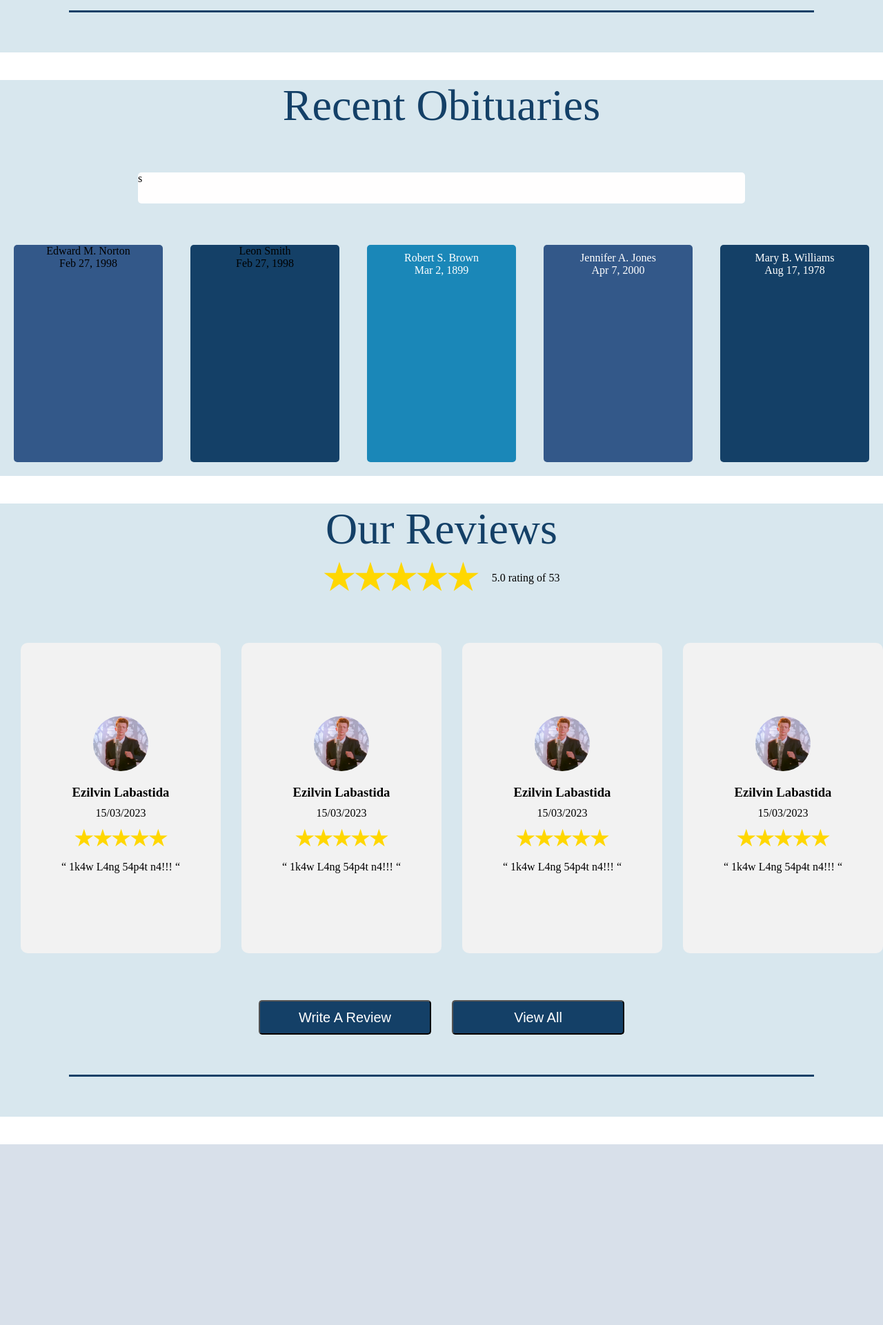
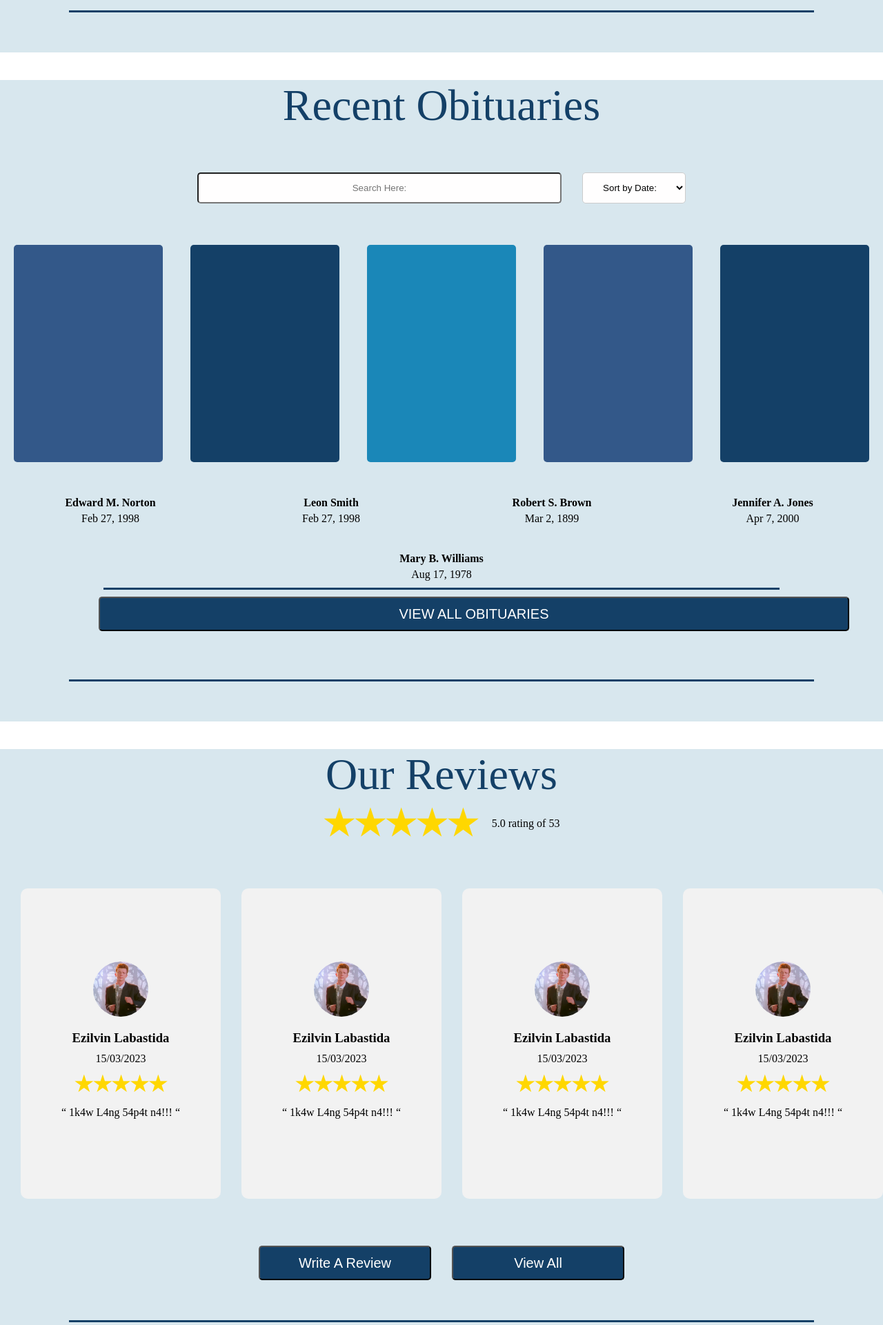
Before and after one commit to zxaredj/Funeral-System, a PHP site: page / in a window 1280 px wide. Shown: the part 1869-3790 px from the top of the page at 69% size. Before the commit the page ends 3528 px from the top, so only its background shows below. Run offline with PHP 8.4, Linux system fonts and the light colour scheme; some web fonts are replaced.

Commit message:
another changes

```diff
--- a/front-end/index.html
+++ b/front-end/index.html
@@ -65,40 +65,51 @@
         </section>
         <section class="homepage-3">
             <h1 class="homepage-title">Recent Obituaries</h1>
-            <div class="blank-container">s</div>
+            <div class="sort-filter-container">
+                <input type="text" class="search-container" placeholder="Search Here:" style="margin-right: 30px; text-align: center;">
+                <select name="date" class="sort-date-container" id="sort-date">
+                    <option value="date">Sort by Date:</option>
+                    <option value="2000">2000</option>
+                    <option value="2001">2001</option>
+                    <option value="2002">2002</option>
+                    <option value="2003">2003</option>
+                </select>
+            </div>
             <div class="obituaries-container">
-                <div class="obituaries-item obituaries-item-1">
-                    <!-- <img src="/front-end/pictures/obituaries1.jpg" alt="Obituaries"> -->
+                <div class="obituaries-item obituaries-item-1"></div>
+                <div class="obituaries-item obituaries-item-2"></div>
+                <div class="obituaries-item obituaries-item-3"> </div>
+                <div class="obituaries-item obituaries-item-4"></div>
+                <div class="obituaries-item obituaries-item-5"></div>
+            </div>
+            <div class="obituaries-info-container">
+                <div class="obituaries-info">
                     <p class="obituaries-name">Edward M. Norton</p>
                     <p class="obituaries-date">Feb 27, 1998</p>
                 </div>
-                <div class="obituaries-item obituaries-item-2">
-                    <!-- <img src="/front-end/pictures/obituaries2.jpg" alt="Obituaries"> -->
+                <div class="obituaries-info">
                     <p class="obituaries-name">Leon Smith</p>
                     <p class="obituaries-date">Feb 27, 1998</p>
                 </div>
-                <div class="obituaries-item obituaries-item-3">
-                    <!-- <img src="/front-end/pictures/obituaries3.jpg" alt="Obituaries"> -->
-                    <p class="obituaries-description">Robert S. Brown
-                        <br>
-                        Mar 2, 1899
-                    </p>
+                <div class="obituaries-info">
+                    <p class="obituaries-name">Robert S. Brown</p>
+                    <p class="obituaries-date">Mar 2, 1899</p>
                 </div>
-                <div class="obituaries-item obituaries-item-4">
-                    <!-- <img src="/front-end/pictures/obituaries2.jpg" alt="Obituaries"> -->
-                    <p class="obituaries-description">Jennifer A. Jones
-                        <br>
-                        Apr 7, 2000
-                    </p>
+                <div class="obituaries-info">
+                    <p class="obituaries-name">Jennifer A. Jones</p>
+                    <p class="obituaries-date">Apr 7, 2000</p>
                 </div>
-                <div class="obituaries-item obituaries-item-5">
-                    <!-- <img src="/front-end/pictures/obituaries3.jpg" alt="Obituaries"> -->
-                    <p class="obituaries-description">Mary B. Williams
-                        <br>
-                        Aug 17, 1978
-                    </p>
+                <div class="obituaries-info">
+                    <p class="obituaries-name">Mary B. Williams</p>
+                    <p class="obituaries-date">Aug 17, 1978</p>
                 </div>
             </div>
+            <hr style="margin: 0 150px;">
+            <div class="view-container">
+                <button class="original-button" style="margin: 10px 140px 70px 143px; width: 85%;">VIEW ALL OBITUARIES</button>
+            </div>
+            <hr>
+            <br>
         </section>
         <section class="homepage-4">
             <h1 class="homepage-title">Our Reviews</h1>
@@ -186,6 +197,28 @@
             <br>
         </section>
         <section class="homepage-5">
+            <br>
+            <br>
+            <h1 class="homepage-5-title">Directions</h1>
+            <div class="wrapper-container">
+                <div class="left-wrapper-container">
+                    <h2>Philip Sabino Funeral Services</h2>
+                    <div class="left-wrapper-item">
+                        <img src="/front-end/pictures/map.png" alt="Map">
+                    </div>
+                </div>
+                <div class="right-wrapper-container">
+                    <h2>GET IN TOUCH</h2>
+                    <form action="">
+                        <input type="name">
+                        <input type="email">
+                        <input type="inquiry">
+                        <button class="btn-submit">Submit</button>
+                    </form>
+                </div>
+            </div>
+        </section>
+        <section class="homepage-6">
 
         </section>
     </main>
--- a/front-end/style.css
+++ b/front-end/style.css
@@ -67,16 +67,39 @@
     color: #464646; /* Text color */
 }
 
-section.homepage-2, section.homepage-3, section.homepage-4, section.homepage-5 {
+section.homepage-2, section.homepage-3, section.homepage-4 {
     background-color: rgba(60, 137, 172, 0.2); /* Background color with 50% opacity */
     margin: 40px 0;
 }
 
-.blank-container {
+.sort-filter-container {
+    display: flex;
+    justify-content: center;
+    align-items: center;
     margin: 60px 200px 40px 200px;
+}
+
+.search-container {
     background-color: #FFFEFE;
     height: 45px;
+    width: 60%;
     border-radius: 5px;
+}
+
+.sort-date-container {
+    background-color: #FFFEFE;
+    height: 45px;
+    width: 150px;
+    border-radius: 5px;
+    border: 1px solid #ccc; /* Add a border */
+    padding: 5px; /* Add some padding to the container */
+    text-align: center; /* Center the text */
+}
+
+.sort-date-container option {
+    background-color: #FFF; /* Background color of options */
+    color: #333; /* Text color of options */
+    text-align: center; /* Center the text */
 }
 
 .obituaries-container {
@@ -113,9 +136,26 @@ section.homepage-2, section.homepage-3, section.homepage-4, section.homepage-5 {
     background-color: #144067;
 }
 
-.obituaries-description {
-    color: white; /* Set text color to white for better visibility */
-    margin-top: 10px; /* Add some space between the text and the top of the item */
+.obituaries-info-container {
+    display: flex;
+    justify-content: center;
+    align-items: center;
+    flex-wrap: wrap; /* Allow items to wrap to the next line */
+}
+
+.obituaries-info {
+    width: 280px;
+    margin: 10px 20px;
+    text-align: center;
+}
+
+.obituaries-name {
+    margin-top: 20px; /* Add some space between the name and date */
+    font-weight: bold; /* Make the name bold */
+}
+
+.obituaries-date {
+    margin-top: 5px; /* Add some space between the name and date */
 }
 
 .homepage-title {
```
Also changed, not shown: other parts of front-end/style.css (+37 -0 lines), front-end/pictures/map.png (added).
